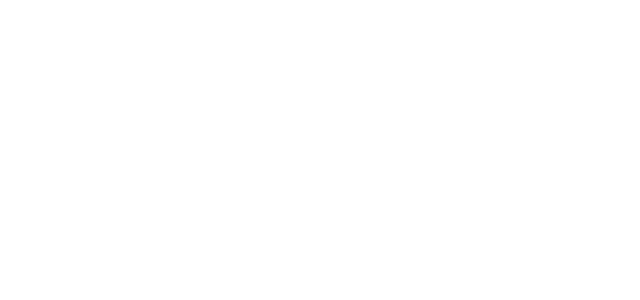
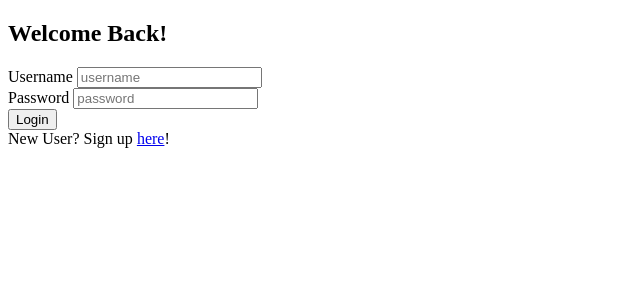
Before and after one commit to alvillaraza/BOSSparticipationFrontEnd, a React (Create React App) app in the folder boss-participation/: page / in a window 1280 px wide. Shown: the top 300 px of the page, without its empty margins (0-640 px from the left). Built offline with nearby package versions, Linux system fonts and the light colour scheme.

Commit message:
added login and signup forms

```diff
--- a/boss-participation/src/App.js
+++ b/boss-participation/src/App.js
@@ -4,26 +4,14 @@
 import Dashboard from './components/Dashboard';
 import ActivityForm from './components/ActivitiyForm';
 import UpdateActivityForm from './components/UpdateActivityForm';
+import Login from './components/Login';
+import Signup from './components/Signup';
 
 import "./App.css";
 // import axios from "axios";
 
 function App() {
-  // const [listOfActivities, setListOfActivities] = useState([]);
 
-  // // Get information from server
-  // const getItemsFromServer = () => {
-  //   axios
-  //     .get("http://localhost:7001/api/activities")
-  //     .then(response => {
-  //       setListOfActivities(response.data)
-  //     })
-  //     .catch(error => {
-  //       console.log(error);
-  //     });
-  // };
-
-  // Display information from server
   return (
     <>
       <Router>
@@ -33,18 +21,14 @@
           <Route path='/add-activity' component={ActivityForm} />
           <Route path='/update-activity/:id' component={UpdateActivityForm} />
 
+          <Route exact path='/' component={Login} />
+          <Route path="/sign-up" component={Signup} />
+
+
+
         </Switch>
       </Router>
-      {/* <h1 onClick={getItemsFromServer}>Get Activities!</h1>
 
-      {listOfActivities.map(activity => (
-        <div>
-          <h3>{activity.name}</h3>
-          <p>{activity.desc}</p>
-          <p>{activity.date}</p>
-          <p>{activity.points}</p>
-        </div>
-      ))} */}
     </>
   );
 }
--- a/boss-participation/src/actions/index.js
+++ b/boss-participation/src/actions/index.js
@@ -53,3 +53,8 @@
       dispatch({type: 'FAILURE', payload: 'Something went wrong.'})
   })
 }
+
+export const setUsername = username => dispatch =>
+{
+    dispatch({type: 'SET_USERNAME', payload: username});
+}
--- /dev/null
+++ b/boss-participation/src/components/Login.js
@@ -0,0 +1,65 @@
+import React, { useState } from 'react';
+import { Link } from 'react-router-dom';
+import { connect } from 'react-redux';
+import { setUsername } from '../actions'
+
+import axios from 'axios';
+
+const LoginForm = props => {
+    const [user, setUser] = useState({
+        username: '',
+        password: ''
+    });
+
+    const { history } = props;
+
+    const handleChange = event => {
+        setUser({
+            ...user,
+            [event.target.name]: event.target.value
+        })
+    }
+
+    const login = event => {
+        event.preventDefault();
+        axios.post('http://localhost:7001/api/auth/login', user)
+            .then(response => {
+                localStorage.setItem('token', response.data.getToken);
+                setUsername(user.username);
+                history.push('/dashboard');
+            })
+            .catch(error => {
+                console.log(error);
+            })
+    }
+
+    return (
+        <div className='login-form'>
+            <form onSubmit={login}>
+                <h2>Welcome Back!</h2>
+                <div>
+                    <label htmlFor='name'>Username </label>
+                    <input id='name' type='text' name='username' placeholder='username' onChange={handleChange} value={user.username} />
+                </div>
+                <div>
+                    <label htmlFor='password'>Password </label>
+                    <input id='password' type='password' name='password' placeholder='password' onChange={handleChange} value={user.password} />
+                </div>
+                <button className='login-button' type='login'>Login</button>
+
+                <div>
+                    New User? Sign up <Link to='/sign-up'>here</Link>!
+                </div>
+            </form>
+        </div>
+
+    )
+};
+
+const mapStateToProps = state => {
+    return {
+        state
+    }
+}
+
+export default connect(mapStateToProps, { setUsername })(LoginForm);
--- /dev/null
+++ b/boss-participation/src/components/Signup.js
@@ -0,0 +1,89 @@
+import React, { useState } from 'react';
+import { Link } from 'react-router-dom';
+import axios from 'axios';
+
+const Signup = props => {
+  const [user, setUser] = useState({
+    username: '',
+    password: '',
+  });
+
+  const { history } = props;
+
+  const handleChanges = event => {
+    setUser({ ...user, [event.target.name]: event.target.value });
+  };
+
+  const register = event => {
+    event.preventDefault();
+    const loginUser = {
+      username: user.username,
+      password: user.password
+    };
+
+    axios.post('http://localhost:7001/api/auth/register', loginUser)
+      .then(response => {
+        history.push('/');
+      })
+  }
+
+  return (
+    <div>
+      <form onSubmit={register}>
+        <h1>Sign Up</h1>
+        <div>
+          <label htmlFor="username">UserName</label>
+          <input
+            id="username"
+            type="text"
+            name="username"
+            placeholder="User Name"
+            onChange={handleChanges}
+            value={user.username}
+          />
+        </div>
+
+
+
+        <div>
+          <label htmlFor="password">Password</label>
+          <input
+            id="password"
+            type="password"
+            name="password"
+            placeholder="password"
+            onChange={handleChanges}
+            value={user.password}
+          />
+          {user.password.length > 0 && user.password.length < 8 ? 'Password too short' : ''}
+        </div>
+
+        {/* <div>
+          <label htmlFor="password2">Confirm Password</label>
+          <input
+            id="password2"
+            type="password"
+            name="password2"
+            placeholder="re-enter password"
+            onChange={handleChanges}
+            value={user.password2}
+          />
+          {user.password !== user.password2 ? 'Password does not match' : ''}
+        </div> */}
+
+        <div>
+          <button type="submit">Sign Up</button>
+        </div>
+
+
+        <div>
+          Already a member? Login <Link to='/'>here</Link>!
+                </div>
+
+
+      </form>
+    </div>
+  )
+};
+
+export default Signup;
--- a/boss-participation/src/reducers/index.js
+++ b/boss-participation/src/reducers/index.js
@@ -38,6 +38,12 @@
         isUpdating: true
       };
 
+      case "SET_USERNAME":
+        return {
+          ...state,
+          username: action.payload
+        };
+
     default:
       return state;
   }
```
